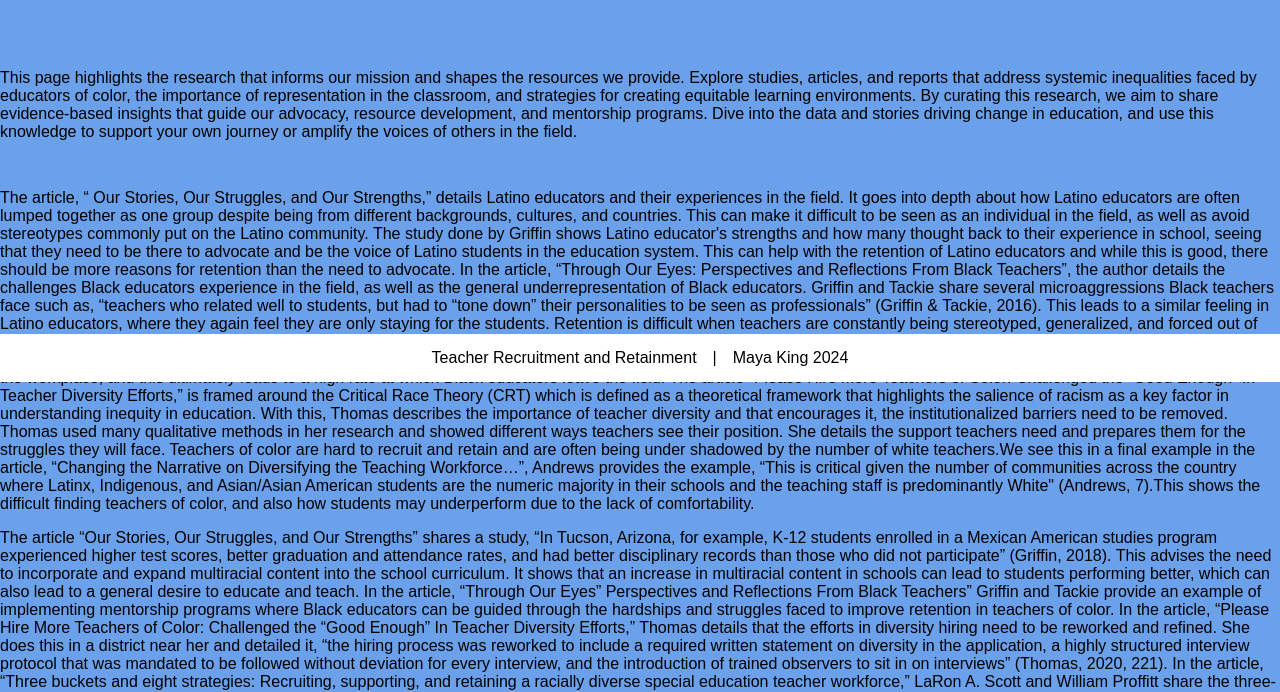
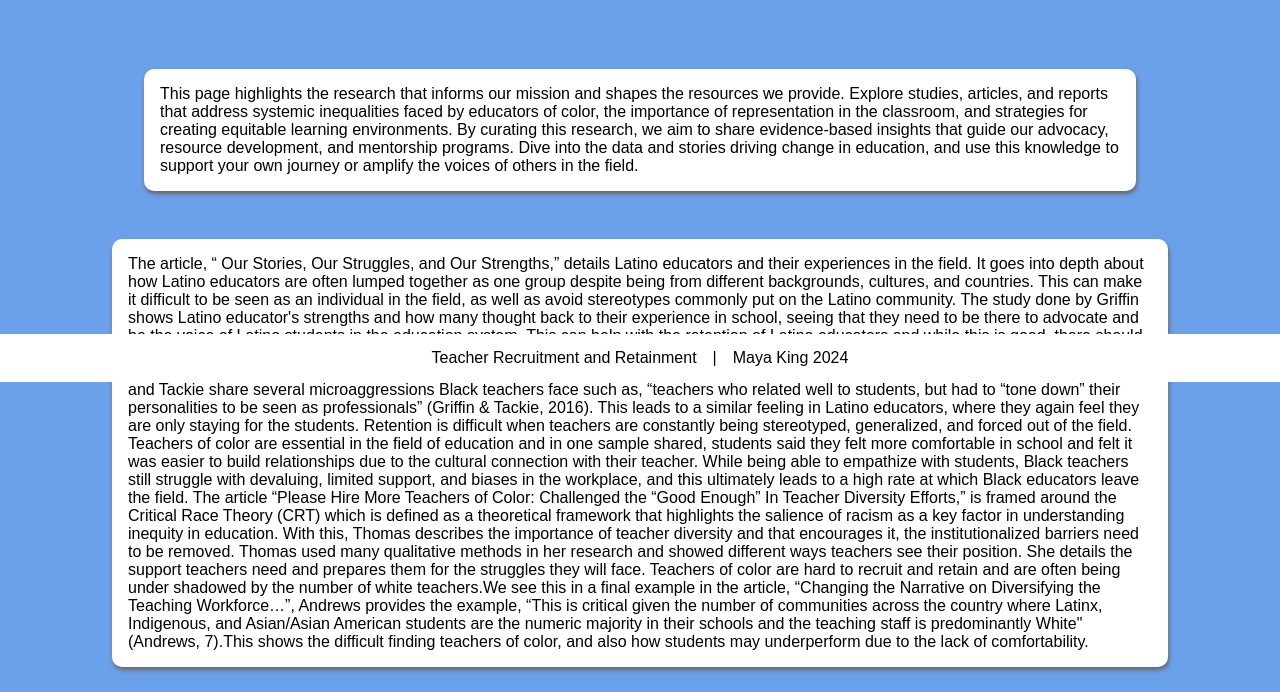
Before and after one commit to mayarking/teacher-recruitment-page, a plain HTML site: page src/research.html in a window 1280 px wide. Shown: the part 418-1110 px from the top of the page. Drawn offline with Linux system fonts and the light colour scheme; a web font is replaced by a local one.

Commit message:
added styling to research page.

```diff
--- a/src/research.html
+++ b/src/research.html
@@ -7,7 +7,7 @@
     <link rel="stylesheet" href="styles.css">
     <meta charset="UTF-8">
     <meta name="viewport" content="width=device-width, initial-scale=1.0">
-    <title>Document</title>
+    <title>Research</title>
 </head>
 <body>
     <header>
--- a/src/styles.css
+++ b/src/styles.css
@@ -183,3 +183,27 @@ h3{
     object-fit: cover;
     box-shadow: 1px 3px 4px rgb(66, 66, 66);
 }
+
+/*RESEARCH*/
+.research-summary{
+    background-color: white;
+    width: 75%;
+    padding: 1rem;
+    border-radius: 10px;
+    box-shadow: 1px 3px 4px rgb(103, 103, 103);
+}
+
+.research-paragraphs{
+    display: flex;
+    flex-direction: column;
+    justify-content: center;
+    align-items: center;
+}
+
+.research-paragraphs > p{
+    background-color: white;
+    width: 80%;
+    padding: 1rem;
+    border-radius: 10px;
+    box-shadow: 1px 3px 4px rgb(103, 103, 103);
+}
```
